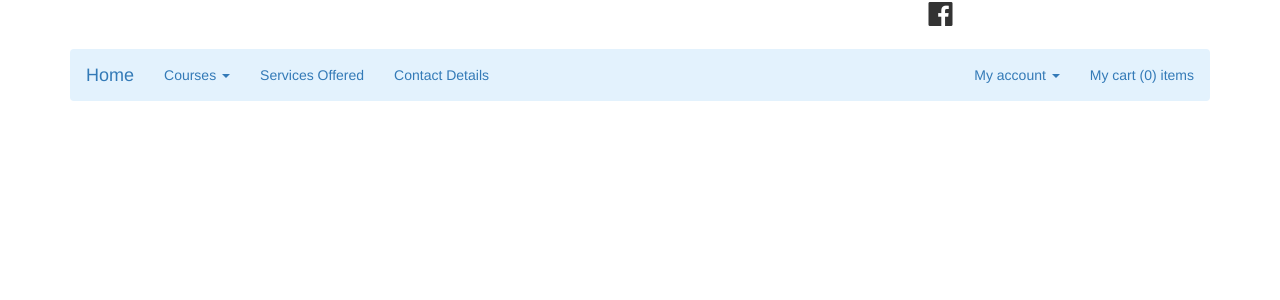
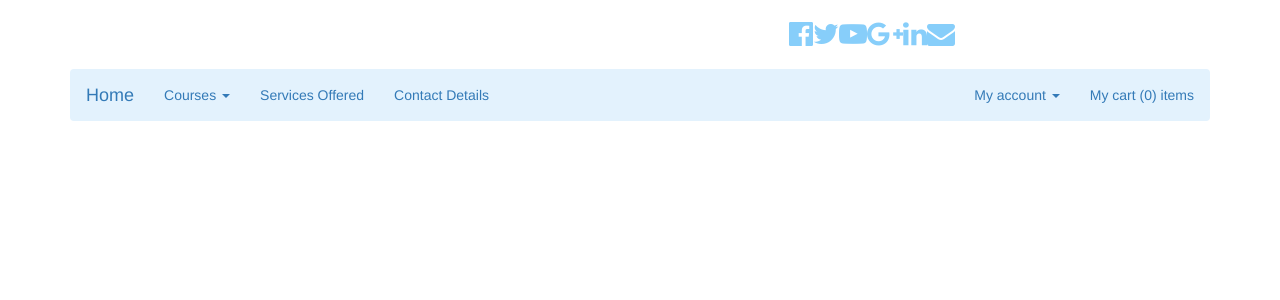
Before and after one commit to ojasteredesai/AEM, an Angular app: page / in a window 1280 px wide. Shown: the top 300 px of the page. Built offline with nearby package versions, Linux system fonts and the light colour scheme.

Commit message:
updated color

```diff
--- a/src/app/app.component.css
+++ b/src/app/app.component.css
@@ -58,5 +58,7 @@ body {
 }
 .socialIcon
 {
-  text-align: right
+  padding: 20px 0px 0px 10px;
+  text-align: right;
+  color : #87CEFA;
 }
--- a/src/app/app.component.html
+++ b/src/app/app.component.html
@@ -3,7 +3,12 @@
 <link rel="stylesheet" href="https://maxcdn.bootstrapcdn.com/font-awesome/4.7.0/css/font-awesome.min.css">
 <div class="row socialIcon" >
     <div class="col-md-9">
-    <i class="fa fa-facebook-official fa-2x" aria-hidden="true"></i>
+    <i class="fa fa-facebook-official fa-2x"></i>
+    <i class="fa fa-twitter fa-2x"></i>
+    <i class="fa fa-youtube-play fa-2x"></i>
+    <i class="fa fa-google-plus  fa-2x"></i>
+    <i class="fa fa-linkedin fa-2x"></i>
+    <i class="fa fa-envelope  fa-2x"></i>
    </div>
 </div>
 <br />
```
